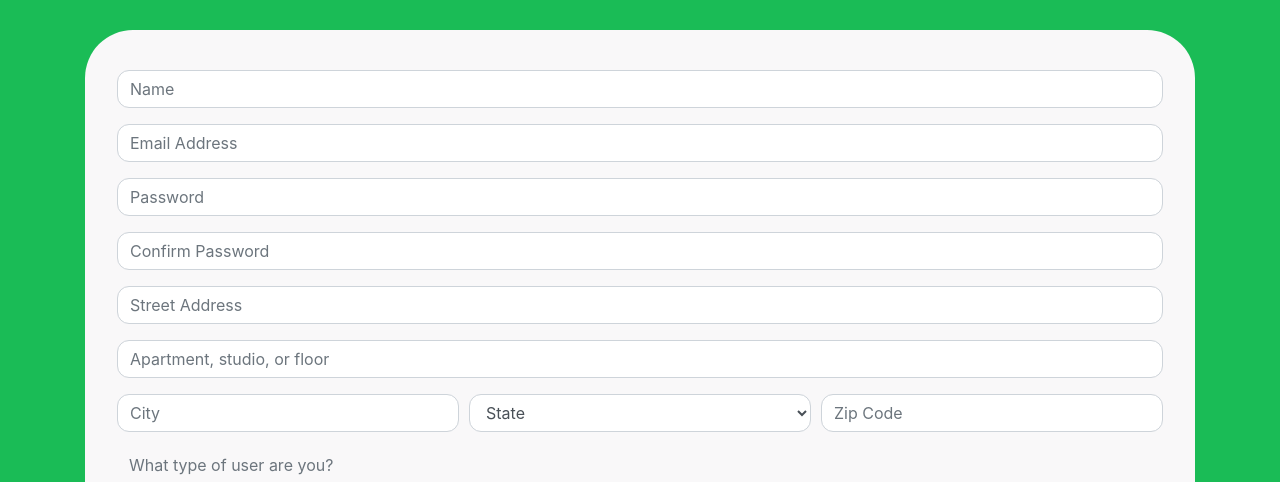
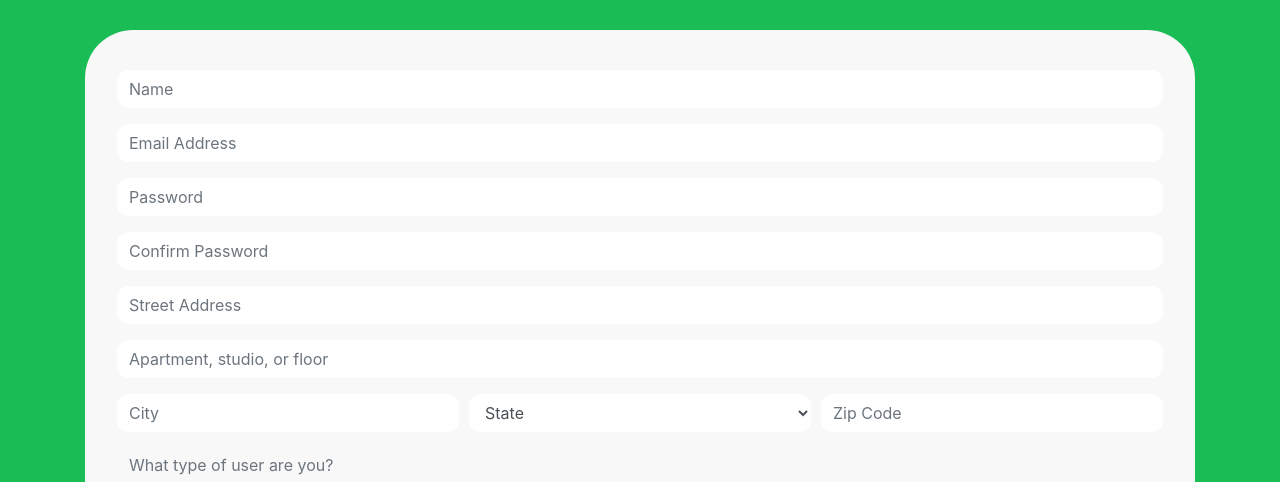
Before and after one commit to dill-larson/Farm2Table, a React (Create React App) app in the folder frontend/: page /signup in a window 1280 px wide. Shown: the part 410-892 px from the top of the page. Built offline with nearby package versions, Linux system fonts and the light colour scheme; no server answers.

Commit message:
changed to match b-backend-signup

```diff
--- a/frontend/src/components/signup.js
+++ b/frontend/src/components/signup.js
@@ -1,7 +1,7 @@
 import React, { Component } from "react";
-import { Button, Col, Container, Form, Jumbotron, Row } from 'react-bootstrap';
-import User from "../models/User";
-import { auth, generateUserDocument } from "./firebase";
+import { Button, Col, Container, Form, Jumbotron } from 'react-bootstrap';
+import { Redirect } from 'react-router-dom';
+import { createUser } from "../services/user.service";
 
 export default class SignUp extends Component {
     constructor(props) {
@@ -19,33 +19,38 @@ export default class SignUp extends Component {
                 zip: ''
             },
             password: '',
-            confPassword: ''
+            confPassword: '',
+            referrer: null
         };
         this.onSubmit = this.onSubmit.bind(this);
     }
 
     onSubmit() {
-        console.log(this.state);
-        this.createUserWithEmailAndPasswordHandler(this.state.User.email, this.state.password, this.state.User.displayName, this.state.User.role);
+        if(this.state.password == this.state.confPassword) {
+            createUser(this.state.User, this.state.password)
+                .then(() => {
+                    console.log("Create user successfully");
+                    this.setState({referrer: "/market"});
+                })
+                .catch(error => {
+                    console.log(error);
+                });
+        } else {
+            console.log("Password mismatch");
+        }
     }
 
-    createUserWithEmailAndPasswordHandler = async (email, password, displayName, role) => {
-        try{
-            const {user} = await auth.createUserWithEmailAndPassword(email, password);
-            await generateUserDocument(user, {displayName, role});
-        }
-        catch(error){
-            console.log(error);
-        }
-    };
-
     render() {
+        const {referrer} = this.state;
+        if (referrer) { //successfully creation of account
+            return <Redirect to={referrer} />;
+        } else {
             return(
                 <div style={{backgroundColor: "#1ABC56", paddingBottom: "10px"}}>
                     <Jumbotron style={{backgroundColor: "#F9F8F9", backgroundSize: "cover", backgroundRepeat: "no-repeat", backgroundPosition: "center", borderTopLeftRadius: "0rem", borderTopRightRadius: "0rem", borderBottomRightRadius: "5rem", borderBottomLeftRadius: "5rem"}}>
                         <h1 className="text-main-brand text-center font-weight-bold display-2">Sign Up</h1>
                     </Jumbotron>
-                <Container class="bg-white">
+                    <Container>
                         <Jumbotron style={{backgroundColor: "#F9F8F9", borderRadius: "3rem"}}>
                             <Form className="mt-n4 mb-n4" onSubmit={(e) => {e.preventDefault(); this.onSubmit();}}>
                                 <Form.Group controlId="formName">
@@ -58,7 +63,7 @@ export default class SignUp extends Component {
                                                 tempUser.displayName = e.target.value;
                                                 this.setState({ User: tempUser });
                                             }}
-                                    class="border-0"
+                                        className="border-0"
                                     />
                                 </Form.Group>
                                 <Form.Group controlId="formEmail">
@@ -71,7 +76,7 @@ export default class SignUp extends Component {
                                                 tempUser.email = e.target.value;
                                                 this.setState({ User: tempUser });
                                             }}
-                                    class="border-0"
+                                        className="border-0"
                                     />
                                 </Form.Group>
                                 <Form.Group controlId="formPassword">
@@ -80,7 +85,7 @@ export default class SignUp extends Component {
                                         placeholder="Password"
                                         value={this.state.password}
                                         onChange={e => this.setState({ password: e.target.value })}
-                                    class="border-0"
+                                        className="border-0"
                                     />
                                 </Form.Group>
                                 <Form.Group controlId="formConfPassword">
@@ -89,7 +94,7 @@ export default class SignUp extends Component {
                                         placeholder="Confirm Password"
                                         value={this.state.confPassword}
                                         onChange={e => this.setState({ confPassword: e.target.value })}
-                                    class="border-0"
+                                        className="border-0"
                                     />
                                 </Form.Group>
 
@@ -103,7 +108,7 @@ export default class SignUp extends Component {
                                                 tempUser.address1 = e.target.value;
                                                 this.setState({ User: tempUser });
                                             }}
-                                    class="border-0"
+                                        className="border-0"
                                     />
                                 </Form.Group>
                                 <Form.Group controlId="formGridAddress2">
@@ -116,7 +121,7 @@ export default class SignUp extends Component {
                                                 tempUser.address2 = e.target.value;
                                                 this.setState({ User: tempUser });
                                             }}
-                                    class="border-0"
+                                        className="border-0"
                                     />
                                 </Form.Group>
                                 <Form.Row>
@@ -130,20 +135,19 @@ export default class SignUp extends Component {
                                                     tempUser.city = e.target.value;
                                                     this.setState({ User: tempUser });
                                                 }}
-                                        class="border-0"
+                                            className="border-0"
                                         />
                                     </Form.Group>
                                     <Form.Group as={Col} controlId="formGridState">
                                         <Form.Control
                                             as="select"
-                                        defaultValue="State"
                                             value={this.state.User.state}
                                             onChange={e => {
                                                     var tempUser = this.state.User;
                                                     tempUser.state = e.target.value;
                                                     this.setState({ User: tempUser });
                                                 }}
-                                        class="border-0"
+                                            className="border-0"
                                         >
                                                 <option>State</option>
                                                 <option>AL</option>
@@ -168,7 +172,7 @@ export default class SignUp extends Component {
                                                     tempUser.zip = e.target.value;
                                                     this.setState({ User: tempUser });
                                                 }}
-                                        class="border-0"
+                                            className="border-0"
                                         />
                                     </Form.Group>
                                 </Form.Row>
@@ -214,3 +218,4 @@ export default class SignUp extends Component {
             )
         }
     }
+}
```
Lines whose indentation alone changed are shown as unchanged.
